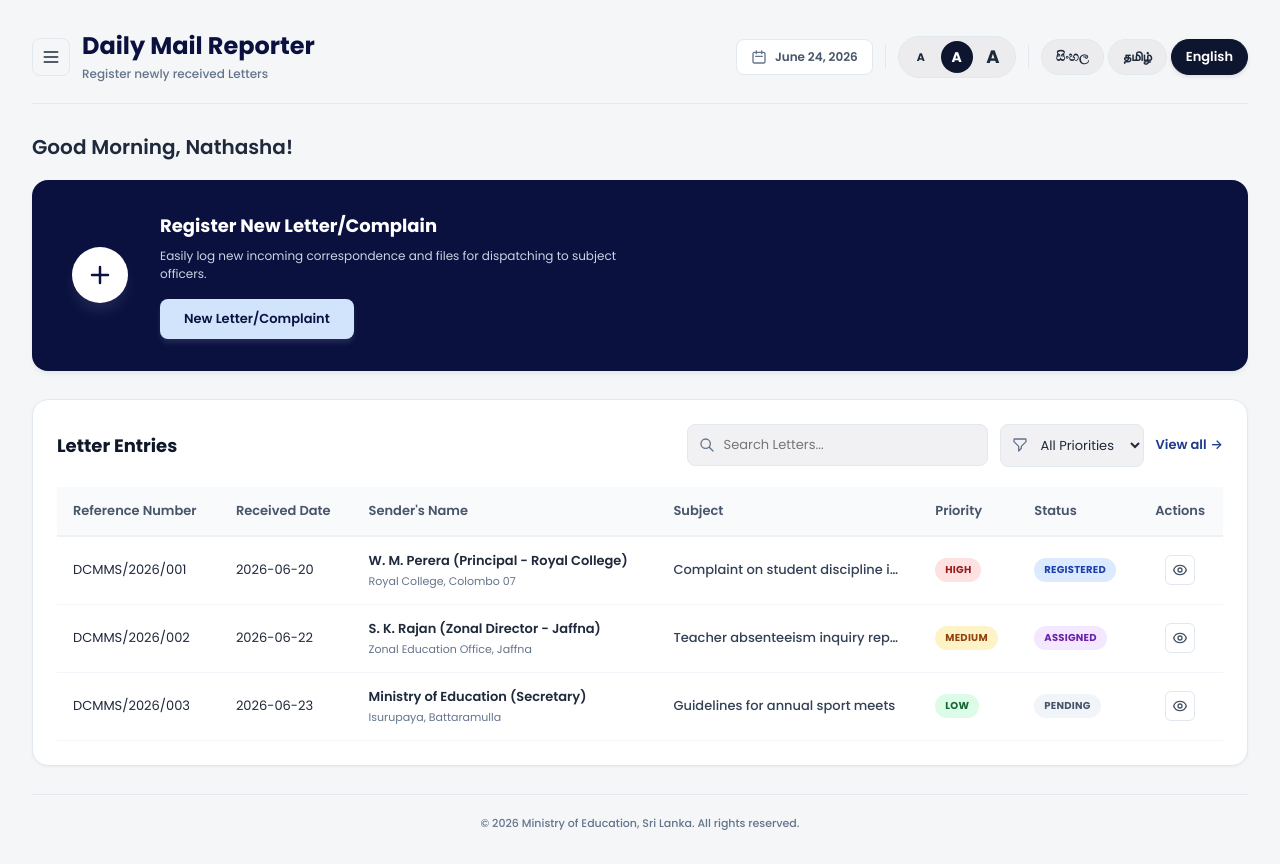
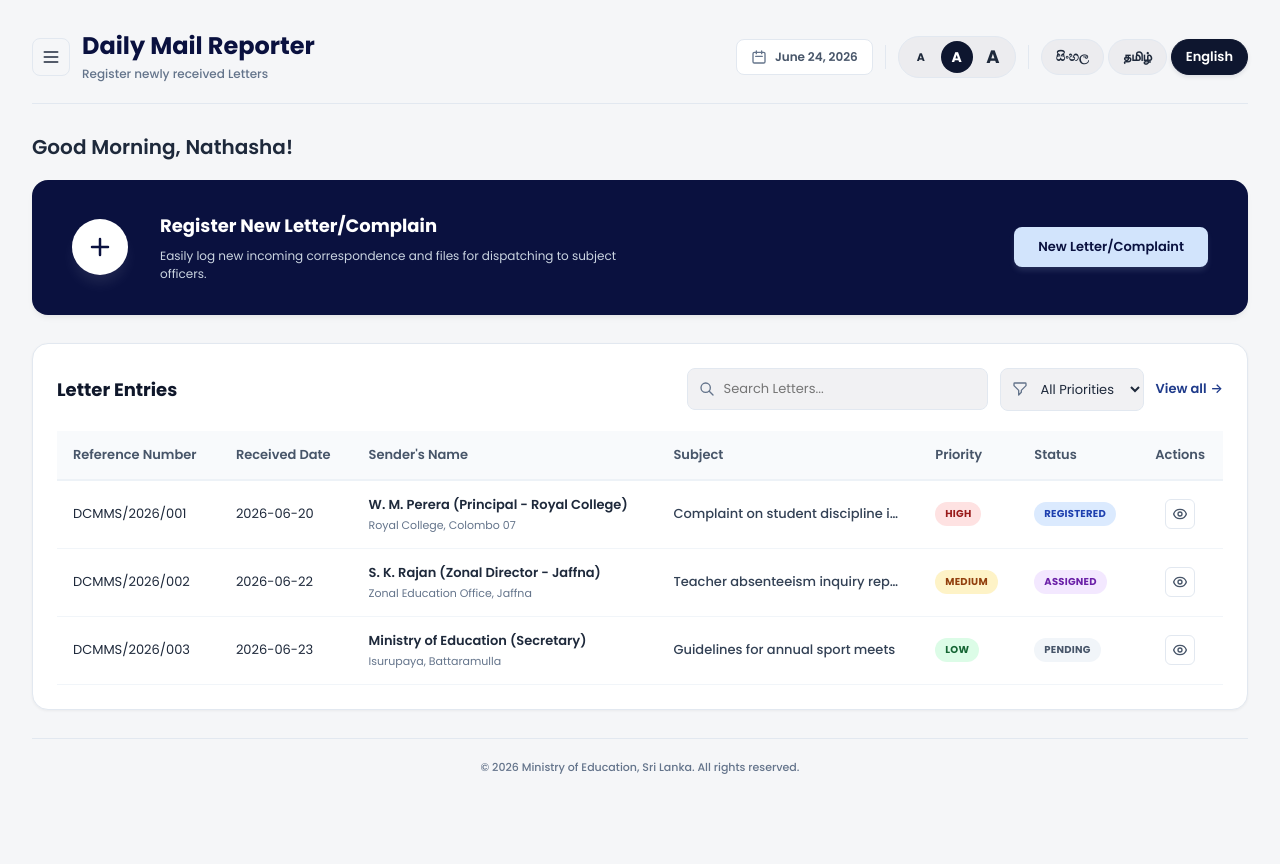
Before and after one commit to Avishka-kavishan/Discipline-Management-Monitoring-System, a Next.js app: page /daily-mail in a window 1280 px wide. After the commit the page ends 808 px from the top, so only its background shows below. Built offline with nearby package versions, Linux system fonts and the light colour scheme.

Commit message:
implement daily mail registration page and styling

```diff
--- a/app/daily-mail/daily-mail.css
+++ b/app/daily-mail/daily-mail.css
@@ -14,9 +14,17 @@
   background-color: var(--background);
 }
 
-.dashboard-container[data-font-scale="small"]  { --font-scale: 0.85; }
-.dashboard-container[data-font-scale="medium"] { --font-scale: 1;    }
-.dashboard-container[data-font-scale="large"]  { --font-scale: 1.15;  }
+.dashboard-container[data-font-scale="small"] {
+  --font-scale: 0.85;
+}
+
+.dashboard-container[data-font-scale="medium"] {
+  --font-scale: 1;
+}
+
+.dashboard-container[data-font-scale="large"] {
+  --font-scale: 1.15;
+}
 
 .dashboard-layout {
   display: flex;
@@ -100,8 +108,13 @@
 }
 
 @keyframes sidebarBackdropFade {
-  from { opacity: 0; }
-  to { opacity: 1; }
+  from {
+    opacity: 0;
+  }
+
+  to {
+    opacity: 1;
+  }
 }
 
 
@@ -510,12 +523,17 @@
   display: flex;
   flex-direction: column;
   align-items: center;
-  gap: 8px;
+  gap: 16px;
+  width: 100%;
+  flex: 1;
 }
 
 @media (min-width: 768px) {
   .hero-action-details {
-    align-items: flex-start;
+    flex-direction: row;
+    justify-content: space-between;
+    align-items: center;
+    gap: 32px;
   }
 }
 
@@ -534,6 +552,12 @@
   line-height: 1.5;
 }
 
+.sub-action {
+  display: flex;
+  flex-direction: column;
+  gap: 8px;
+}
+
 .btn-hero-action {
   background-color: var(--sidebar-active-bg);
   color: var(--sidebar-background);
@@ -543,10 +567,10 @@
   border: none;
   border-radius: 8px;
   padding: 10px 24px;
-  margin-top: 8px;
   cursor: pointer;
   box-shadow: 0 4px 6px -1px rgba(210, 228, 252, 0.15);
   transition: background-color 0.2s, transform 0.1s;
+  flex-shrink: 0;
 }
 
 .btn-hero-action:hover {
@@ -897,6 +921,7 @@
     transform: scale(0.95);
     opacity: 0;
   }
+
   to {
     transform: scale(1);
     opacity: 1;
@@ -950,6 +975,7 @@
   .modal-form-grid {
     grid-template-columns: 1fr 1fr;
   }
+
   .full-width {
     grid-column: span 2;
   }
--- a/app/daily-mail/page.tsx
+++ b/app/daily-mail/page.tsx
@@ -338,8 +338,10 @@ export default function DailyMailPage() {
                 </div>
               </div>
               <div className="hero-action-details">
-                <h4 className="hero-action-title">{t("registerLetterComplainBanner")}</h4>
-                <p className="hero-action-description">Easily log new incoming correspondence and files for dispatching to subject officers.</p>
+                <div className="sub-action">
+                  <h4 className="hero-action-title">{t("registerLetterComplainBanner")}</h4>
+                  <p className="hero-action-description">Easily log new incoming correspondence and files for dispatching to subject officers.</p>
+                </div>
                 <button className="btn-hero-action" onClick={() => setIsModalOpen(true)}>
                   {t("newLetterBtn")}
                 </button>
```
